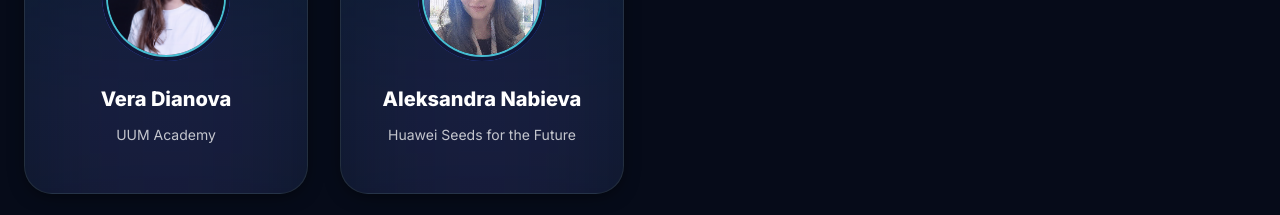
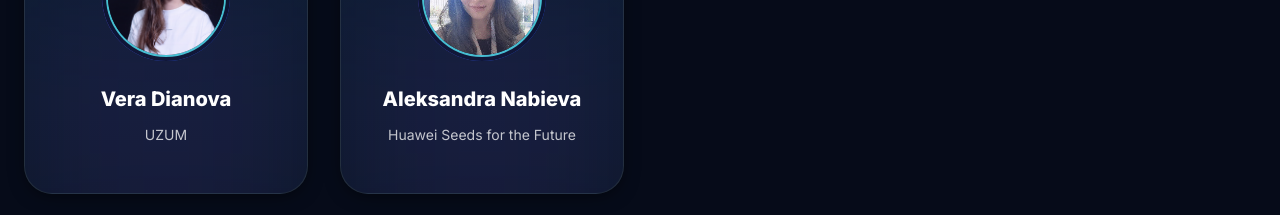
Before and after one commit to Marufbek-Mamatqulov/ICT_Week_Rtrm, a React (Vite) app: page / in a window 1280 px wide. Shown: the part 2580-2795 px from the top of the page. Built offline with nearby package versions, Linux system fonts and the light colour scheme.

Commit message:
Update Vera Dianova role from UUM Academy to UZUM

```diff
--- a/src/data/speakers.ts
+++ b/src/data/speakers.ts
@@ -140,9 +140,9 @@ export const speakers: Speaker[] = [
     id: 's13',
     name: { uz: 'Vera Dianova', en: 'Vera Dianova', ru: 'Vera Dianova' },
     role: {
-      uz: 'UUM Academy',
-      en: 'UUM Academy',
-      ru: 'UUM Academy'
+      uz: 'UZUM',
+      en: 'UZUM',
+      ru: 'UZUM'
     },
     photo: '/Spikerlar/Vera Dianova.png'
   },
```
